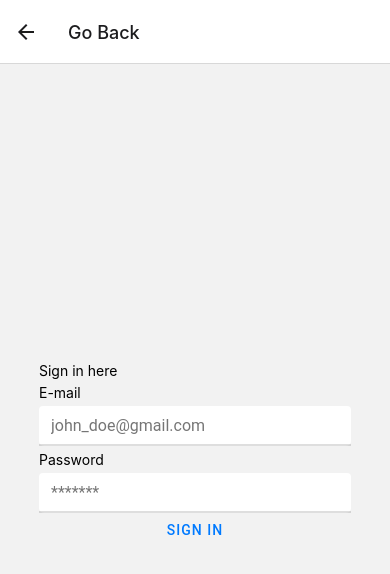
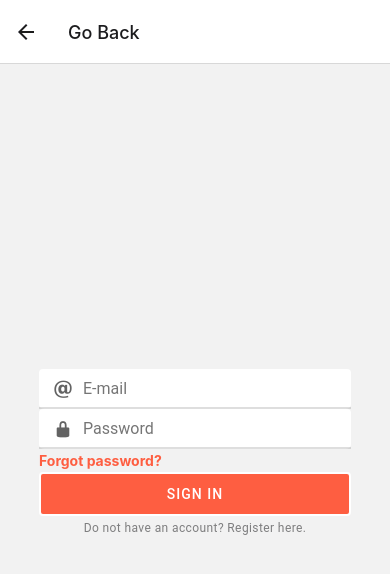
Before and after one commit to didzis1/hyper-lift, a React Native app: screen /LoginScreen in a window 390 px wide. Shown: the top 574 px of the page. Built offline with nearby package versions, Linux system fonts and the light colour scheme; no server answers.

Commit message:
Styling changes and validation moved to utils

```diff
--- a/src/screens/AuthStack/LoginScreen.tsx
+++ b/src/screens/AuthStack/LoginScreen.tsx
@@ -1,13 +1,24 @@
 import React, { useState } from 'react';
-import { StyleSheet, View, Text } from 'react-native';
+import {
+  StyleSheet,
+  View,
+  Text,
+  Keyboard,
+  KeyboardAvoidingView,
+  Platform,
+  TouchableWithoutFeedback
+} from 'react-native';
 import { AuthNavProps } from './AuthParamList';
 import FormikTextInput from '../../components/FormikTextInput';
 import { Formik } from 'formik';
+import { loginValidation } from '../../utils/validationSchemas';
 import { LoginType } from '../../types/auth/LoginType';
 import useLogin from '../../hooks/useLogin';
-import { Button } from 'react-native-paper';
+import { Button, Caption, TextInput } from 'react-native-paper';
+import { Entypo } from '@expo/vector-icons';
+import globalStyles from '../../globalStyles';
 
-const LoginScreen = ({}: AuthNavProps<'LoginScreen'>) => {
+const LoginScreen = ({ navigation }: AuthNavProps<'LoginScreen'>) => {
   const [error, setError] = useState<string | null>(null);
   const { login } = useLogin();
 
@@ -22,44 +33,73 @@ const LoginScreen = ({}: AuthNavProps<'LoginScreen'>) => {
   };
 
   return (
-    <View style={styles.container}>
-      <View style={styles.form}>
-        <Text>Sign in here</Text>
+    <KeyboardAvoidingView
+      behavior={Platform.OS === 'ios' ? 'padding' : 'height'}
+      style={{ flex: 1 }}>
+      <TouchableWithoutFeedback onPress={Keyboard.dismiss}>
+        <View style={globalStyles.container}>
+          <View style={globalStyles.form}>
             {error && <Text>{error}</Text>}
             <Formik
               initialValues={{ email: '', password: '' }}
+              validationSchema={loginValidation}
+              validateOnChange={false}
               onSubmit={(values) => handleFormSubmit(values)}>
               {({ handleSubmit }) => (
                 <>
                   <FormikTextInput
-                label='E-mail'
-                placeholder='john_doe@gmail.com'
+                    placeholder='E-mail'
                     name='email'
+                    left={
+                      <TextInput.Icon
+                        name={() => (
+                          <Entypo name='email' size={18} color='#636363' />
+                        )}
+                      />
+                    }
                   />
 
                   <FormikTextInput
-                label='Password'
-                placeholder='*******'
+                    placeholder='Password'
                     name='password'
                     secureTextEntry
+                    left={
+                      <TextInput.Icon
+                        name={() => (
+                          <Entypo name='lock' size={18} color='#636363' />
+                        )}
                       />
-              <Button onPress={handleSubmit}>Sign In</Button>
+                    }
+                  />
+                  <Text style={styles.forgotPassword}>Forgot password?</Text>
+
+                  <Button
+                    mode='contained'
+                    style={globalStyles.regularButton}
+                    onPress={handleSubmit}>
+                    Sign In
+                  </Button>
+
+                  <Caption
+                    style={globalStyles.caption}
+                    onPress={() => navigation.navigate('RegisterScreen')}>
+                    Do not have an account? Register here.
+                  </Caption>
                 </>
               )}
             </Formik>
           </View>
         </View>
+      </TouchableWithoutFeedback>
+    </KeyboardAvoidingView>
   );
 };
 
 const styles = StyleSheet.create({
-  container: {
-    flex: 1,
-    justifyContent: 'center',
-    alignItems: 'center'
-  },
-  form: {
-    width: '80%'
+  forgotPassword: {
+    color: '#FE5E41',
+    fontWeight: 'bold',
+    paddingVertical: 3
   }
 });
 
--- a/src/screens/AuthStack/RegisterScreen.tsx
+++ b/src/screens/AuthStack/RegisterScreen.tsx
@@ -1,12 +1,23 @@
 import React, { useState } from 'react';
-import { StyleSheet, View, Text } from 'react-native';
+import {
+  StyleSheet,
+  View,
+  Text,
+  Keyboard,
+  KeyboardAvoidingView,
+  TouchableWithoutFeedback,
+  Platform,
+  ScrollView
+} from 'react-native';
 import { AuthNavProps } from './AuthParamList';
 import FormikTextInput from '../../components/FormikTextInput';
 import { Formik } from 'formik';
-import * as yup from 'yup';
+import { registerValidation } from '../../utils/validationSchemas';
 import { RegisterType } from '../../types/auth/RegisterType';
 import useRegister from '../../hooks/useRegister';
-import { Button } from 'react-native-paper';
+import { Button, TextInput } from 'react-native-paper';
+import globalStyles from '../../globalStyles';
+import { Entypo, FontAwesome } from '@expo/vector-icons';
 
 const initialValues: RegisterType = {
   firstName: '',
@@ -15,32 +26,6 @@ const initialValues: RegisterType = {
   password: '',
   passwordConfirmation: ''
 };
-
-const validationSchema = yup.object().shape({
-  firstName: yup
-    .string()
-    .min(1, 'First name must be longer than one character')
-    .max(255, 'First name cannot be this long')
-    .required(),
-  lastName: yup
-    .string()
-    .min(1, 'Last name must be longer than one character')
-    .max(255, 'Last name cannot be this long')
-    .required(),
-  email: yup
-    .string()
-    .email('E-mail must be in correct format')
-    .required('E-mail is required'),
-  password: yup
-    .string()
-    .min(5, 'Password length must be over five characters')
-    .max(50, 'Password length cannot be higher than 50 characters')
-    .required(),
-  passwordConfirmation: yup
-    .string()
-    .oneOf([yup.ref('password'), null], 'Passwords do not match')
-    .required('Password confirmation is required')
-});
 
 const RegisterScreen = ({ navigation }: AuthNavProps<'RegisterScreen'>) => {
   const { register } = useRegister();
@@ -59,49 +44,101 @@ const RegisterScreen = ({ navigation }: AuthNavProps<'RegisterScreen'>) => {
   };
 
   return (
-    <View style={styles.container}>
-      <Text>Sign up here</Text>
+    <KeyboardAvoidingView
+      behavior={Platform.OS === 'ios' ? 'padding' : 'height'}
+      style={{ flex: 1 }}>
+      <TouchableWithoutFeedback onPress={Keyboard.dismiss}>
+        <ScrollView
+          contentContainerStyle={{ flexGrow: 1, justifyContent: 'center' }}>
+          <View style={globalStyles.container}>
+            <View style={globalStyles.form}>
               {error && <Text>{error}</Text>}
               <Formik
                 initialValues={initialValues}
-        validationSchema={validationSchema}
+                validationSchema={registerValidation}
+                validateOnChange={false}
                 onSubmit={(values) => handleFormSubmit(values)}>
                 {({ handleSubmit }) => (
-          <View style={styles.formContainer}>
-            <View style={styles.dualInputs}>
+                  <>
                     <FormikTextInput
-                label='First name'
-                placeholder='John'
+                      placeholder='First name'
                       name='firstName'
+                      left={
+                        <TextInput.Icon
+                          name={() => (
+                            <FontAwesome
+                              name='user'
+                              size={18}
+                              color='#636363'
+                            />
+                          )}
+                        />
+                      }
                     />
                     <FormikTextInput
-                label='Last name'
-                placeholder='Doe'
+                      placeholder='Last name'
                       name='lastName'
+                      left={
+                        <TextInput.Icon
+                          name={() => (
+                            <FontAwesome
+                              name='user'
+                              size={18}
+                              color='#636363'
                             />
-            </View>
-            <FormikTextInput
-              label='E-mail'
-              placeholder='john_doe@gmail.com'
-              name='email'
+                          )}
+                        />
+                      }
                     />
                     <FormikTextInput
-              label='Password'
-              placeholder='*******'
+                      placeholder='E-mail'
+                      name='email'
+                      left={
+                        <TextInput.Icon
+                          name={() => (
+                            <Entypo name='email' size={18} color='#636363' />
+                          )}
+                        />
+                      }
+                    />
+                    <FormikTextInput
+                      placeholder='Password'
                       name='password'
                       secureTextEntry
+                      left={
+                        <TextInput.Icon
+                          name={() => (
+                            <Entypo name='lock' size={18} color='#636363' />
+                          )}
+                        />
+                      }
                     />
                     <FormikTextInput
-              label='Password confirmation'
-              placeholder='*******'
+                      placeholder='Confirm password'
                       name='passwordConfirmation'
                       secureTextEntry
+                      left={
+                        <TextInput.Icon
+                          name={() => (
+                            <Entypo name='lock' size={18} color='#636363' />
+                          )}
                         />
-            <Button onPress={handleSubmit}>Sign Up</Button>
-          </View>
+                      }
+                    />
+                    <Button
+                      mode='contained'
+                      style={globalStyles.regularButton}
+                      onPress={handleSubmit}>
+                      Sign Up
+                    </Button>
+                  </>
                 )}
               </Formik>
             </View>
+          </View>
+        </ScrollView>
+      </TouchableWithoutFeedback>
+    </KeyboardAvoidingView>
   );
 };
 
```
Lines whose indentation alone changed are shown as unchanged.
